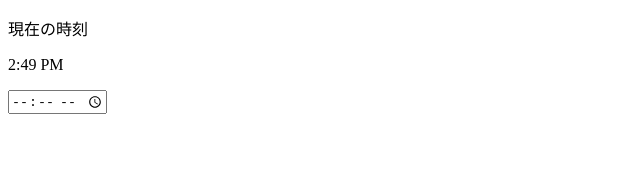
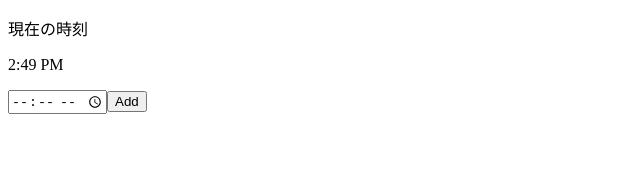
Before and after one commit to makoto-ogata/react-alam, a React (Create React App) app: page / in a window 1280 px wide. Shown: the top 181 px of the page, without its empty margins (0-640 px from the left). Built offline with nearby package versions, Linux system fonts and the light colour scheme.

Commit message:
create alarm list

```diff
--- a/src/App.js
+++ b/src/App.js
@@ -4,6 +4,12 @@ function App() {
   const [showTime, setShowTime] = useState(new Date());
   const [time, setTime] = useState('');
   const handleTime =(e)=> setTime(e.target.value);
+  const [alarmList, setAlarmList] = useState([]);
+  const handleAdd =()=> {
+    const addTime = time;
+    const newAlarm = [...alarmList, addTime];
+    setAlarmList(newAlarm);
+  }
 
   useEffect(() => {
     const timer = setInterval(()=> {
@@ -18,6 +24,14 @@ function App() {
       <p>現在の時刻</p>
       <p>{nowTime}</p>
       <input type="time" value={time} onChange={handleTime} />
+      <button type="submit" onClick={handleAdd}>Add</button>
+      <div>
+        {alarmList.map((alarm, index) => {
+          return(
+            <div key={index}>{alarm}</div>
+          )
+        })}
+      </div>
     </div>
   );
 }
```
